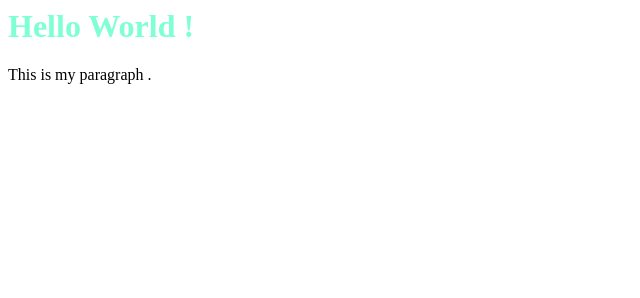
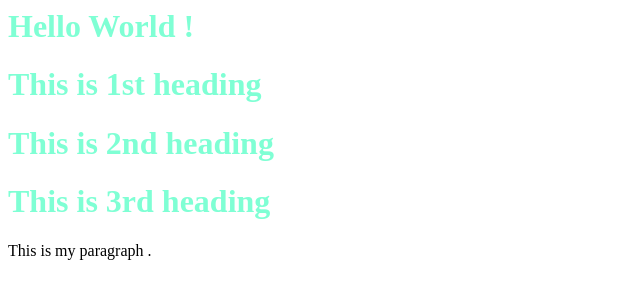
Before and after one commit to nayaksofia/SshRemoteRepo, a plain HTML site: page index.html in a window 1280 px wide. Shown: the whole page, without its empty margins (0-640 px from the left). Drawn offline with Linux system fonts and the light colour scheme.

Commit message:
Adding extra <h1> tags

```diff
--- a/index.html
+++ b/index.html
@@ -7,6 +7,9 @@
 <body>
 
     <h1> Hello World ! </h1>
+    <h1> This is 1st heading </h1>
+    <h1> This is 2nd heading </h1>
+    <h1> This is 3rd heading </h1>
     <p> This is my paragraph . </p>
 
 </body>
```
